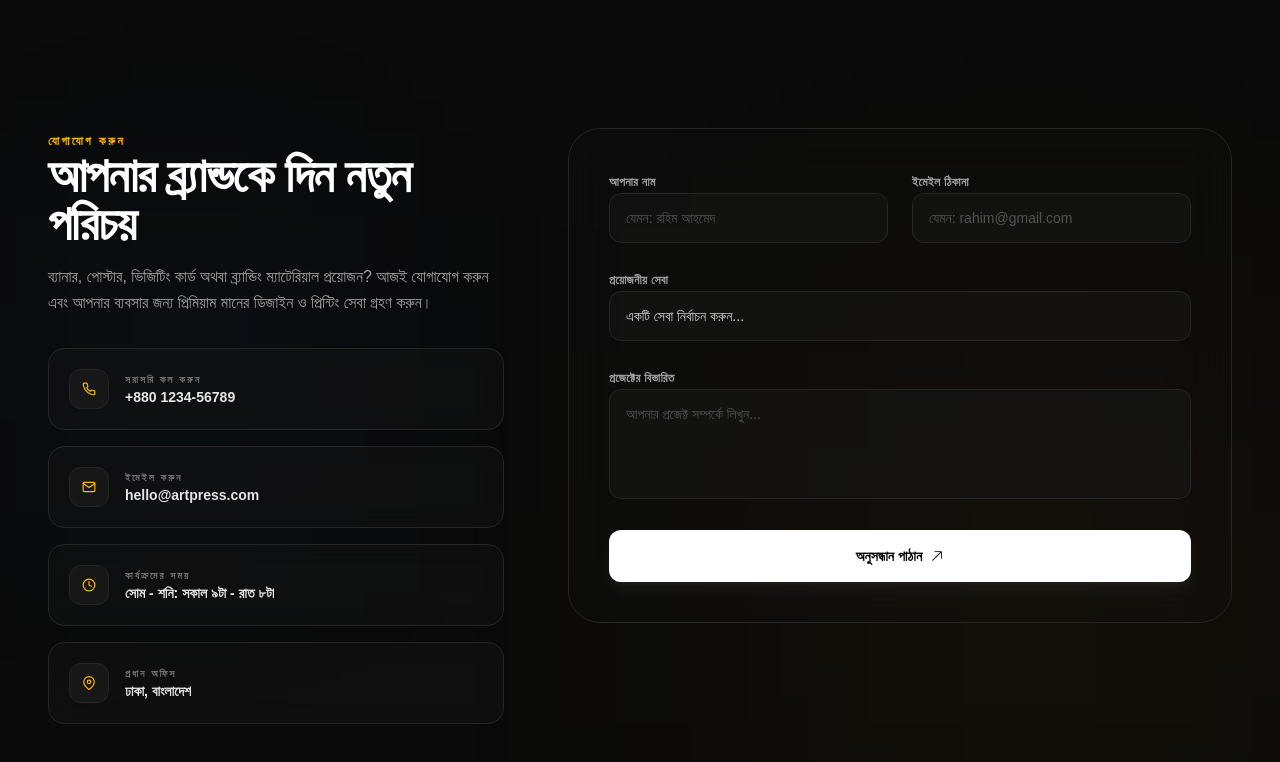
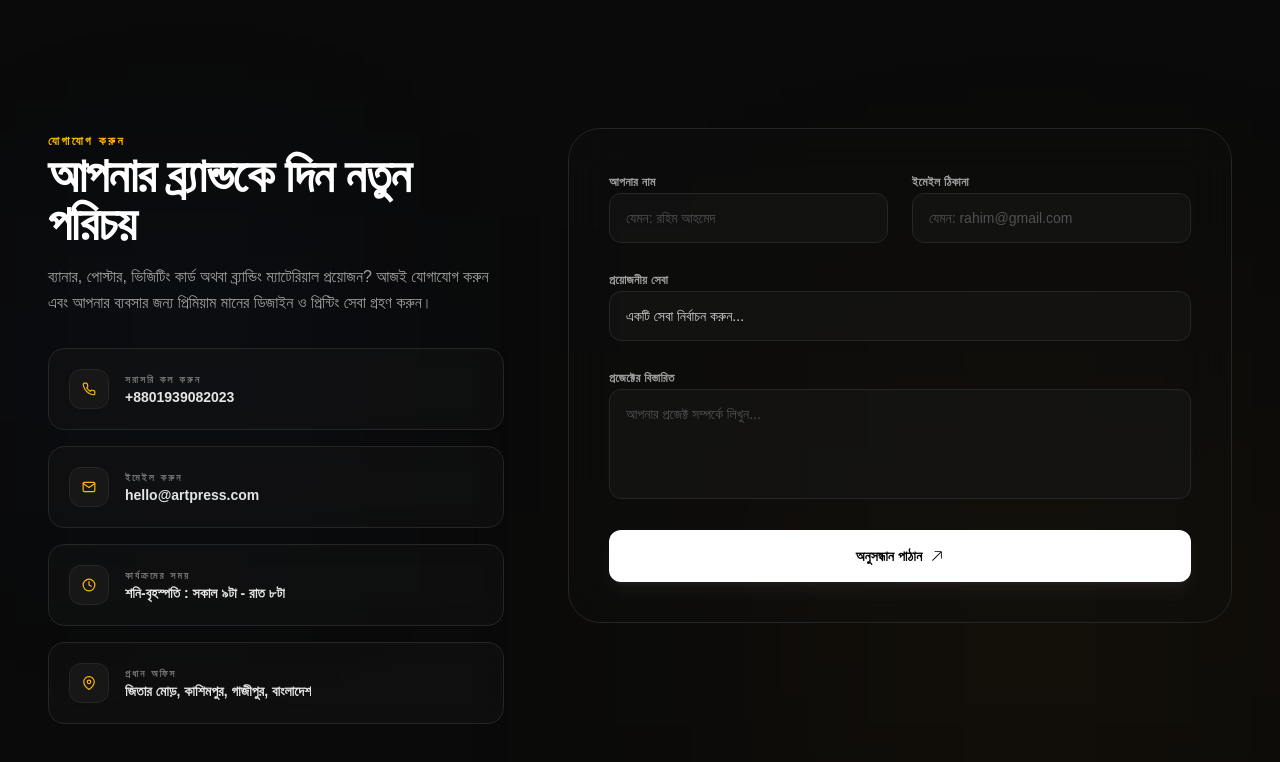
Before and after one commit to Harun11100/Mahmud-Art-and-Press, a Next.js app: page /component/shared/Contact in a window 1280 px wide. Shown: the top 762 px of the page. Built offline with nearby package versions, Linux system fonts and the light colour scheme.

Commit message:
Fix bugs

```diff
--- a/src/app/component/shared/Contact/page.js
+++ b/src/app/component/shared/Contact/page.js
@@ -19,8 +19,8 @@ export default function Contact() {
     {
       icon: <FiPhone />,
       title: "সরাসরি কল করুন",
-      value: "+880 1234-56789",
-      href: "tel:+880123456789",
+      value: "+8801939082023",
+      href: "tel:+8801939082023",
     },
     {
       icon: <FiMail />,
@@ -31,13 +31,13 @@ export default function Contact() {
     {
       icon: <FiClock />,
       title: "কার্যক্রমের সময়",
-      value: "সোম - শনি: সকাল ৯টা - রাত ৮টা",
+      value: "শনি-বৃহস্পতি : সকাল ৯টা - রাত ৮টা",
       href: null,
     },
     {
       icon: <FiMapPin />,
       title: "প্রধান অফিস",
-      value: "ঢাকা, বাংলাদেশ",
+      value: "জিতার মোড়, কাশিমপুর, গাজীপুর, বাংলাদেশ",
       href: "https://maps.google.com",
     },
   ];
--- a/src/app/component/shared/Hero/page.js
+++ b/src/app/component/shared/Hero/page.js
@@ -44,11 +44,11 @@ export default function Hero() {
             </h1>
 
             {/* Description */}
-            <p className="max-w-xl text-base leading-relaxed text-neutral-400 sm:text-lg">
-              আমরা ব্যবসা ও বিভিন্ন অনুষ্ঠানের জন্য প্রিমিয়াম মানের
-              ব্যানার, পোস্টার, ভিজিটিং কার্ড, ফ্লায়ার, ব্র্যান্ডিং
-              ম্যাটেরিয়াল এবং কাস্টম ডিজাইন ও প্রিন্টিং সেবা প্রদান করি।
-            </p>
+           <p className="max-w-xl text-base leading-relaxed text-neutral-400 sm:text-lg">
+  আমরা ব্যবসা প্রতিষ্ঠান ও বিভিন্ন অনুষ্ঠানের জন্য প্রিমিয়াম মানের
+  আকর্ষণীয় লাইটিং ব্যানার, পোস্টার, ভিজিটিং কার্ড, ফ্লেক্স,
+  ব্র্যান্ডিং ম্যাটেরিয়াল এবং কাস্টম ডিজাইন ও প্রিন্টিং সেবা প্রদান করি।
+</p>
 
             {/* Buttons */}
             <div className="flex flex-wrap items-center gap-4 pt-2 ">
--- a/src/app/component/shared/Reviews/page.js
+++ b/src/app/component/shared/Reviews/page.js
@@ -9,7 +9,7 @@ export default function Reviews() {
       name: "রহিম আহমেদ",
       role: "মার্কেটিং ডিরেক্টর, এপেক্স লিমিটেড",
       message:
-        "ArtPress আমাদের কর্পোরেট ইভেন্টের উপস্থিতিকে সম্পূর্ণ নতুন মাত্রা দিয়েছে। ব্যানার ডিজাইনের মান, রঙের নিখুঁত ব্যবহার এবং দ্রুত ডেলিভারি সত্যিই প্রশংসনীয়।",
+        " 'মাহমুদ আর্ট এন্ড প্রেস' আমাদের কর্পোরেট ইভেন্টের উপস্থিতিকে সম্পূর্ণ নতুন মাত্রা দিয়েছে। ব্যানার ডিজাইনের মান, রঙের নিখুঁত ব্যবহার এবং দ্রুত ডেলিভারি সত্যিই প্রশংসনীয়।",
     },
     {
       name: "করিম উদ্দিন",
```
